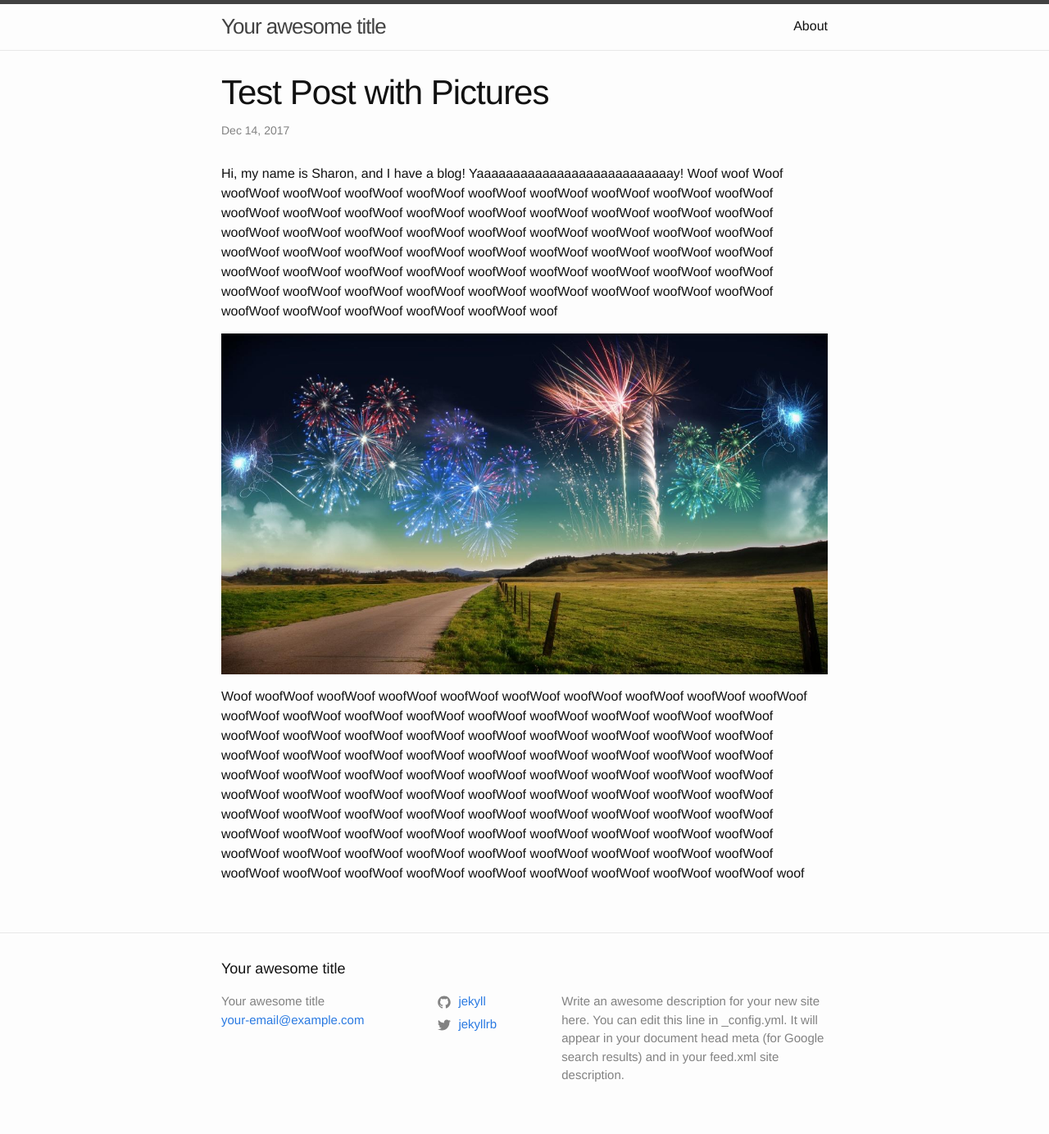
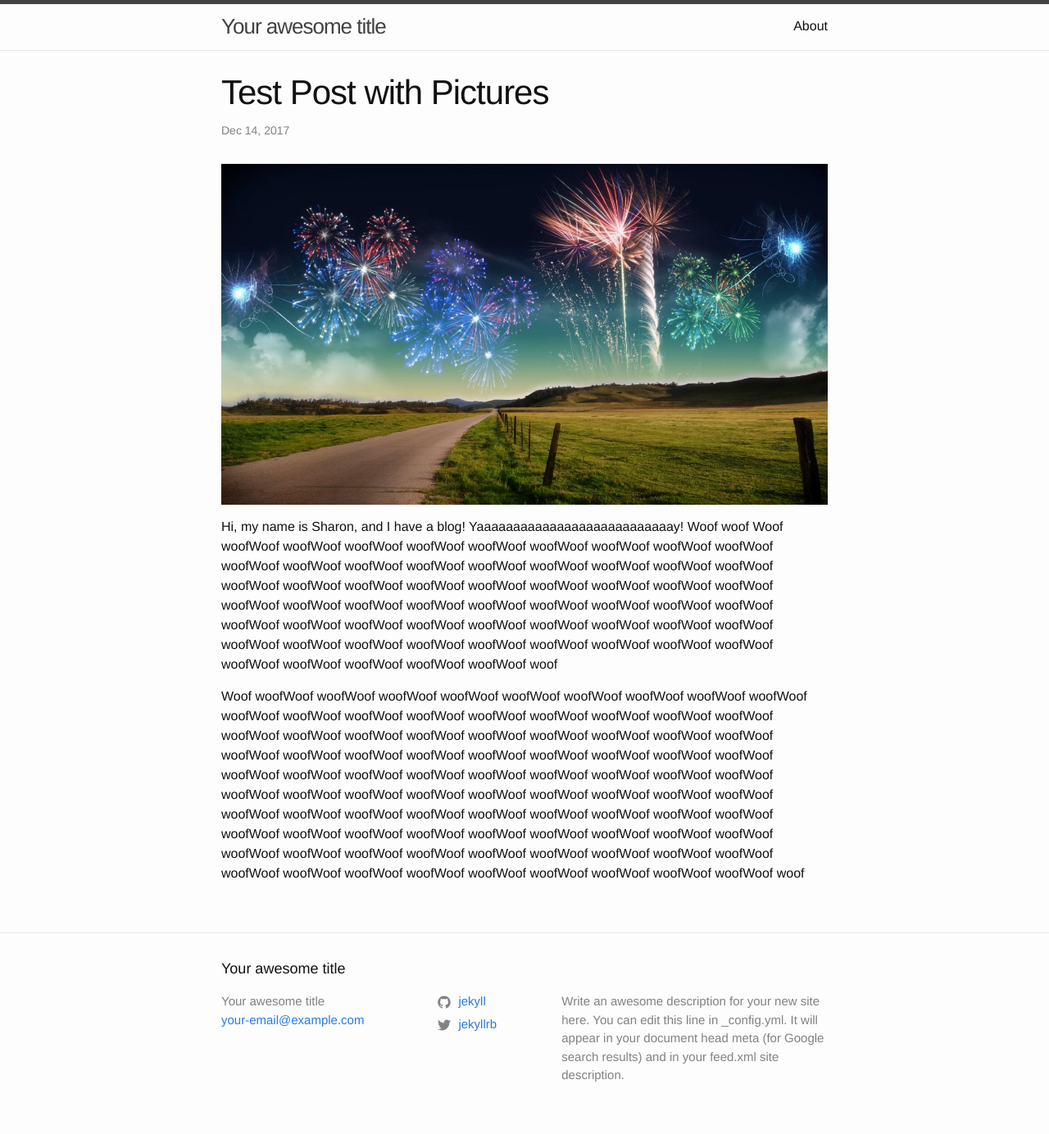
Before and after one commit to pack1126/pack1126.github.io, a Jekyll site: the page built from _posts/2017-12-14-test-post-with-pictures.markdown, in a window 1280 px wide. Shown: the whole page at 82% size. Built offline with Jekyll 4.4.1, drawn with Linux system fonts in a browser that asks for light colours.

```diff
--- a/_posts/2017-12-14-test-post-with-pictures.markdown
+++ b/_posts/2017-12-14-test-post-with-pictures.markdown
@@ -10,8 +10,8 @@ excerpt_separator:
 layout: post
 ---
 
- Hi, my name is Sharon, and I have a blog! Yaaaaaaaaaaaaaaaaaaaaaaaaaaay! Woof woof Woof woofWoof woofWoof woofWoof woofWoof woofWoof woofWoof woofWoof woofWoof woofWoof woofWoof woofWoof woofWoof woofWoof woofWoof woofWoof woofWoof woofWoof woofWoof woofWoof woofWoof woofWoof woofWoof woofWoof woofWoof woofWoof woofWoof woofWoof woofWoof woofWoof woofWoof woofWoof woofWoof woofWoof woofWoof woofWoof woofWoof woofWoof woofWoof woofWoof woofWoof woofWoof woofWoof woofWoof woofWoof woofWoof woofWoof woofWoof woofWoof woofWoof woofWoof woofWoof woofWoof woofWoof woofWoof woofWoof woofWoof woofWoof woofWoof woofWoof woof
-
 ![celebrate.jpg](/uploads/celebrate.jpg)
 
+Hi, my name is Sharon, and I have a blog! Yaaaaaaaaaaaaaaaaaaaaaaaaaaay! Woof woof Woof woofWoof woofWoof woofWoof woofWoof woofWoof woofWoof woofWoof woofWoof woofWoof woofWoof woofWoof woofWoof woofWoof woofWoof woofWoof woofWoof woofWoof woofWoof woofWoof woofWoof woofWoof woofWoof woofWoof woofWoof woofWoof woofWoof woofWoof woofWoof woofWoof woofWoof woofWoof woofWoof woofWoof woofWoof woofWoof woofWoof woofWoof woofWoof woofWoof woofWoof woofWoof woofWoof woofWoof woofWoof woofWoof woofWoof woofWoof woofWoof woofWoof woofWoof woofWoof woofWoof woofWoof woofWoof woofWoof woofWoof woofWoof woofWoof woofWoof woof
+
 Woof woofWoof woofWoof woofWoof woofWoof woofWoof woofWoof woofWoof woofWoof woofWoof woofWoof woofWoof woofWoof woofWoof woofWoof woofWoof woofWoof woofWoof woofWoof woofWoof woofWoof woofWoof woofWoof woofWoof woofWoof woofWoof woofWoof woofWoof woofWoof woofWoof woofWoof woofWoof woofWoof woofWoof woofWoof woofWoof woofWoof woofWoof woofWoof woofWoof woofWoof woofWoof woofWoof woofWoof woofWoof woofWoof woofWoof woofWoof woofWoof woofWoof woofWoof woofWoof woofWoof woofWoof woofWoof woofWoof woofWoof woofWoof woofWoof woofWoof woofWoof woofWoof woofWoof woofWoof woofWoof woofWoof woofWoof woofWoof woofWoof woofWoof woofWoof woofWoof woofWoof woofWoof woofWoof woofWoof woofWoof woofWoof woofWoof woofWoof woofWoof woofWoof woofWoof woofWoof woofWoof woofWoof woofWoof woofWoof woofWoof woofWoof woofWoof woof
```
